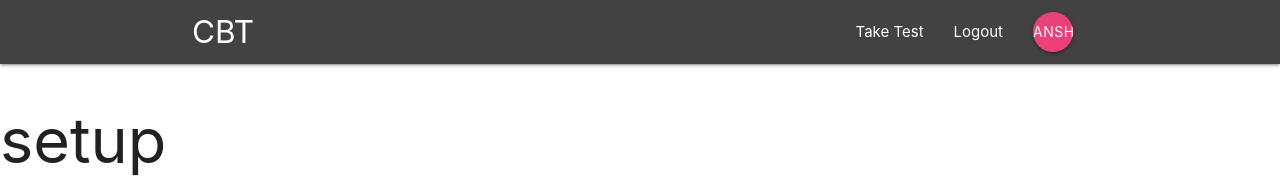
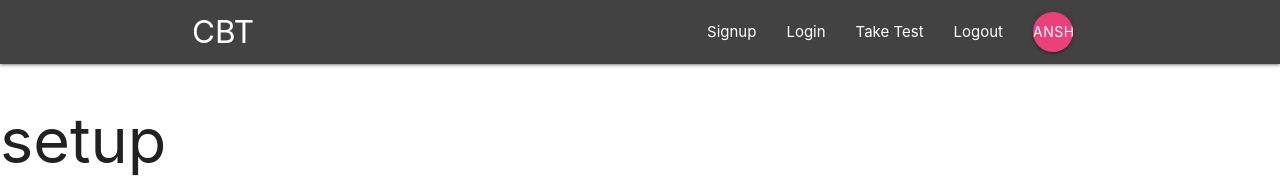
Before and after one commit to Anshu-rai89/OnlineAssement-Frontend, a React (Create React App) app: page /signin in a window 1280 px wide. Shown: the top 178 px of the page. Built offline with nearby package versions, Linux system fonts and the light colour scheme.

Commit message:
added signedout links in navbar

```diff
--- a/src/components/layout/navbar.js
+++ b/src/components/layout/navbar.js
@@ -2,15 +2,16 @@ import React from 'react';
 import {Link} from 'react-router-dom';
 
 
-import SignIn  from '../layout/signinlink';
-
+import SignedInLink  from '../layout/signinlink';
+import SignedOutLink from  '../layout/signoutlink';
 const Navbar=()=>
 {
     return (
         <nav className="nav-wrapper grey darken-3 ">
            <div className="container">
                <Link to='/' className="brand-logo">CBT</Link>
-               <SignIn />
+               <SignedInLink />
+               <SignedOutLink />
                </div>
 
         </nav>
--- a/src/components/layout/signinlink.js
+++ b/src/components/layout/signinlink.js
@@ -2,7 +2,7 @@ import React from 'react';
 import {NavLink} from 'react-router-dom';
 
 
-const SigninLink=()=>
+const SignedinLink=()=>
 {
     return (
         <ul className="right">
@@ -13,4 +13,4 @@ const SigninLink=()=>
     )
 }
 
-export default SigninLink;
+export default SignedinLink;
--- a/src/components/layout/signoutlink.js
+++ b/src/components/layout/signoutlink.js
@@ -0,0 +1,16 @@
+import React from 'react';
+import {NavLink} from 'react-router-dom';
+
+
+const SignedOutLink=()=>
+{
+    return (
+        <ul className="right">
+            <li><NavLink to='/'>Signup</NavLink> </li>
+            <li><NavLink to='/'>Login</NavLink></li>
+
+        </ul>
+    )
+}
+
+export default SignedOutLink;
```
